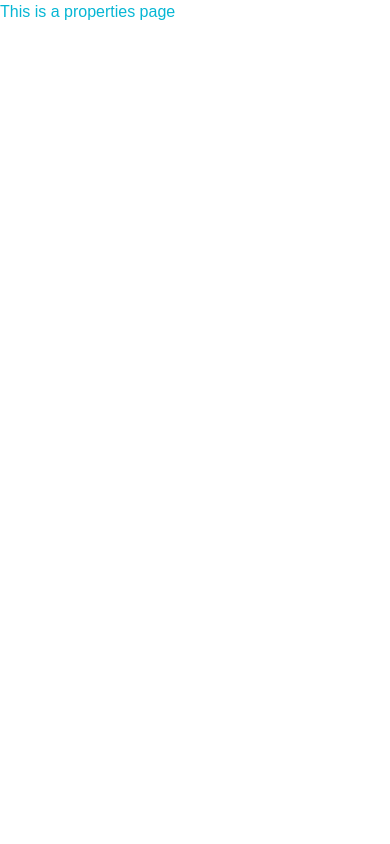
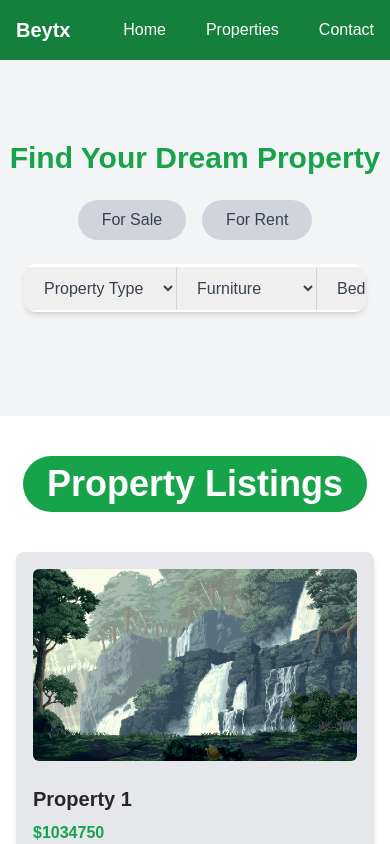
Before and after one commit to shadowtool/Beytx, a Next.js app: page /properties in a window 390 px wide. Shown: the top 844 px of the page. Built offline with nearby package versions, Linux system fonts and the light colour scheme.

Commit message:
pre infinite scroll changes

```diff
--- /dev/null
+++ b/app/components/Footer.jsx
@@ -0,0 +1,41 @@
+import React from "react";
+
+const Footer = () => {
+  return (
+    <footer className="bg-gray-900 text-white">
+      {/* Top Bar with Add Property Button */}
+      <div className="bg-green-700 text-center py-3">
+        <button className="bg-white text-green-700 font-semibold px-4 py-2 rounded-md hover:bg-gray-100 transition duration-300">
+          + Add Property
+        </button>
+      </div>
+
+      {/* Main Footer Content */}
+      <div className="container mx-auto px-6 py-8 flex flex-col md:flex-row justify-between items-center">
+        {/* Logo & App Store Links */}
+        <div className="text-center md:text-left">
+          <img src="/logo.png" alt="Logo" className="w-32 mx-auto md:mx-0" />
+          <div className="flex justify-center md:justify-start mt-4">
+            <img src="/app-store.png" alt="App Store" className="w-32 mr-2" />
+            <img src="/google-play.png" alt="Google Play" className="w-32" />
+          </div>
+        </div>
+
+        {/* Internal Links */}
+        <div className="flex space-x-6 mt-6 md:mt-0">
+          <a href="/about" className="hover:text-green-400 transition duration-300">About Us</a>
+          <a href="/contact" className="hover:text-green-400 transition duration-300">Contact</a>
+        </div>
+      </div>
+
+      {/* Bottom Links */}
+      <div className="border-t border-gray-700 text-center py-4 text-sm">
+        <a href="/sitemap" className="mx-3 hover:text-green-400 transition duration-300">Sitemap</a>
+        <a href="/privacy-policy" className="mx-3 hover:text-green-400 transition duration-300">Privacy Policy</a>
+        <a href="/terms" className="mx-3 hover:text-green-400 transition duration-300">Terms & Conditions</a>
+      </div>
+    </footer>
+  );
+};
+
+export default Footer;
--- a/app/contact/page.jsx
+++ b/app/contact/page.jsx
@@ -1,4 +1,5 @@
 'use client';
+import Header from '../components/Header';
 import { useState } from 'react';
 
 const Contact = () => {
@@ -28,7 +29,8 @@ const Contact = () => {
     });
   };
 
-  return (
+  return (<>
+    <Header/>
     <div className="min-h-screen bg-gray-50 py-12 px-4 sm:px-6 lg:px-8">
       <div className="max-w-md mx-auto bg-white rounded-xl shadow-md overflow-hidden md:max-w-2xl">
         <div className="p-8">
@@ -105,6 +107,7 @@ const Contact = () => {
         </div>
       </div>
     </div>
+    </>
   );
 };
 
--- a/app/layout.jsx
+++ b/app/layout.jsx
@@ -1,6 +1,7 @@
 import { Geist, Geist_Mono } from "next/font/google";
 import "./globals.css";
 import { PropertyProvider } from './context/PropertyContext'
+import Footer from "./components/Footer";
 
 const geistSans = Geist({
   variable: "--font-geist-sans",
@@ -26,6 +27,7 @@ export default function RootLayout({ children }) {
         <PropertyProvider>
           {children}
         </PropertyProvider>
+        <Footer />
       </body>
     </html>
   );
--- a/app/properties/page.jsx
+++ b/app/properties/page.jsx
@@ -1,9 +1,16 @@
-const PropertiesPage = () => {
-    return (
-        <div>
-            <h1 className="text-ellipsis text-cyan-500"> This is a properties page</h1>
-        </div>
-     );
+import Link from "next/link";
+import Image from "next/image";
+import Header from "../components/Header";
+import Hero from "../components/Hero";
+import PropertyListings from '../components/PropertyListings';
+
+export default function Home() {
+  return (<>
+    <Header />
+    <Hero />
+    <main>
+      <PropertyListings />
+    </main>
+    </>
+  );
 }
-
-export default PropertiesPage;
```
